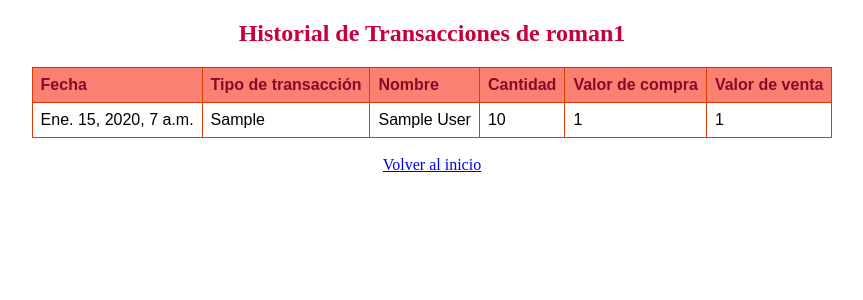
After one commit to anni365/Invest-Simulator, a Django app: a page that uses TestInvest/perfiles/templates/perfiles/transaction_history.html in a window 1280 px wide. The commit adds this page. Shown: the top 300 px of the page, without its empty margins (208-1071 px from the left). Run offline with Django 3.2, Linux system fonts and the light colour scheme; a user stored in the database is signed in; tables that the repository leaves empty hold one stand-in row (values such as "Sample post").

Commit message:
Se agrega html del historial y ruta.

```diff
--- a/TestInvest/TestInvest/urls.py
+++ b/TestInvest/TestInvest/urls.py
@@ -31,6 +31,8 @@ urlpatterns = [
         name='change_password'),
     url(r'^wallet/$', login_required(views.show_my_asset), name='wallet'),
     url(r'^price/$', login_required(views.show_assets), name='price'),
+    url(r'^transactionhistory/$', login_required(views.mytransactions),
+                   name='transaction_history'),
 ]
 
 if settings.DEBUG:
--- a/TestInvest/perfiles/models.py
+++ b/TestInvest/perfiles/models.py
@@ -24,9 +24,19 @@ def crear_usuario_perfil(sender, instance, created, **kwargs):
 def guardar_usuario_perfil(sender, instance, **kwargs):
     instance.perfil.save()
 
-class Asset(models.Model):
-    user = models.ForeignKey(CustomUser, default='', on_delete=models.CASCADE)
+class UserAsset(models.Model):
+    user = models.ForeignKey(CustomUser, on_delete=models.CASCADE)
     name = models.CharField(max_length=30)
-    cant = models.PositiveIntegerField(blank=None)
+    type_asset = models.CharField(max_length=30)
+    total_amount = models.PositiveIntegerField(blank=None)
     old_unit_value = models.PositiveIntegerField(blank=None)
-    date = models.DateTimeField('date published')
+
+
+class Transaction(models.Model):
+    user = models.ForeignKey(CustomUser, on_delete=models.CASCADE)
+    user_asset = models.ForeignKey(UserAsset, on_delete=models.CASCADE)
+    type_transaction = models.CharField(max_length=30)
+    value_buy = models.PositiveIntegerField(blank=None)
+    value_sell = models.PositiveIntegerField(blank=None)
+    amount = models.PositiveIntegerField(blank=None)
+    date = models.DateTimeField(auto_now=True, blank=True)
--- a/TestInvest/perfiles/templates/perfiles/home.html
+++ b/TestInvest/perfiles/templates/perfiles/home.html
@@ -12,7 +12,8 @@
         <a href="{% url 'sign_out' %}">Cerrar sesión</a> &nbsp
         <a href="{% url 'change_password' %}">Cambiar contraseña</a>&nbsp
         <a href="{% url 'wallet' %}">Cartera de inversiones</a>&nbsp
-        <a href="{% url 'price' %}">Ver cotizaciones</a>
+        <a href="{% url 'price' %}">Ver cotizaciones</a>&nbsp
+        <a href="{% url 'transaction_history' %}">Mis Transacciones</a>&nbsp
       </div>
       <div align="center">
         <h1 color="blue">Invest Simulator</h1>
--- /dev/null
+++ b/TestInvest/perfiles/templates/perfiles/transaction_history.html
@@ -0,0 +1,65 @@
+{% extends "base.html" %}
+{% block title %}Historial de Transacciones{% endblock %}
+{% block content%}
+<style>
+h1 {color:FireBrick}
+h2 {color:#C70039}
+button {
+background-color: #e74c3c;
+border: none;
+color: white;
+padding: 10px 27px;
+}
+table {
+    font-family: arial, sans-serif;
+    border-collapse: collapse;
+}
+
+td, th {
+    border: 1px solid #DF3A01;
+    text-align: left;
+    padding: 8px;
+}
+tr:nth-child(even) {
+    background-color: SeaShell;
+}
+th {
+    color: #8A0829;
+    background-color: Salmon;
+}
+</style>
+
+    <center>
+    <h2>Historial de Transacciones de {{user.username}}</h2>
+
+    {% if my_transactions %}
+        <TABLE BORDER>
+            <TR>
+                <TH>Fecha</TH>
+                <TH>Tipo de transacción</TH>
+                <TH>Nombre</TH>
+                <TH>Cantidad</TH>
+                <TH>Valor de compra</TH>
+                <TH>Valor de venta</TH>
+            </TR>
+            {% for transaction in my_transactions %}
+                <tbody>
+                <tr>
+                    <td>{{ transaction.date }}</td>
+                    <td>{{ transaction.type_transaction }}</td>
+                    <td>{{ transaction.user_asset.name }}</td>
+                    <td>{{ transaction.amount }} </td>
+                    <td>{{ transaction.value_buy }}</td>
+                    <td>{{ transaction.value_sell }}</td>
+                </tr>
+                </tbody>
+            {% endfor %}
+        </TABLE>
+    {% else %}
+        <h1> No hay transacciones disponibles.</h1>
+    {% endif %}
+
+    <center>
+    <br><a href="{% url 'home' %}">Volver al inicio</a>
+
+{% endblock content %}
--- a/TestInvest/perfiles/views.py
+++ b/TestInvest/perfiles/views.py
@@ -8,7 +8,7 @@ from django.contrib.auth.forms import PasswordChangeForm
 
 from .forms import SignUpForm
 from django.contrib import messages
-from .models import CustomUser, Asset
+from .models import CustomUser, UserAsset, Transaction
 import json
 
 
@@ -51,7 +51,7 @@ class SignOutView(LogoutView):
 
 def show_my_asset(request):
     user = request.user
-    my_assets = Asset.objects.filter(user = request.user.id)
+    my_assets = UserAsset.objects.filter(user = request.user.id)
     return render_to_response('perfiles/wallet.html', { 'my_assets':  my_assets,
                               'user': user})
 
@@ -61,3 +61,9 @@ def show_assets(request):
         assets = json.load(assets_json)
     assets = assets.get("assets")
     return render_to_response('perfiles/price.html', {'assets': assets})
+
+def mytransactions(request):
+    my_transactions = Transaction.objects.filter(user = request.user.id).order_by('date')
+    return render_to_response('perfiles/transaction_history.html',
+                              {'my_transactions': my_transactions,
+                              'user': request.user})
```
